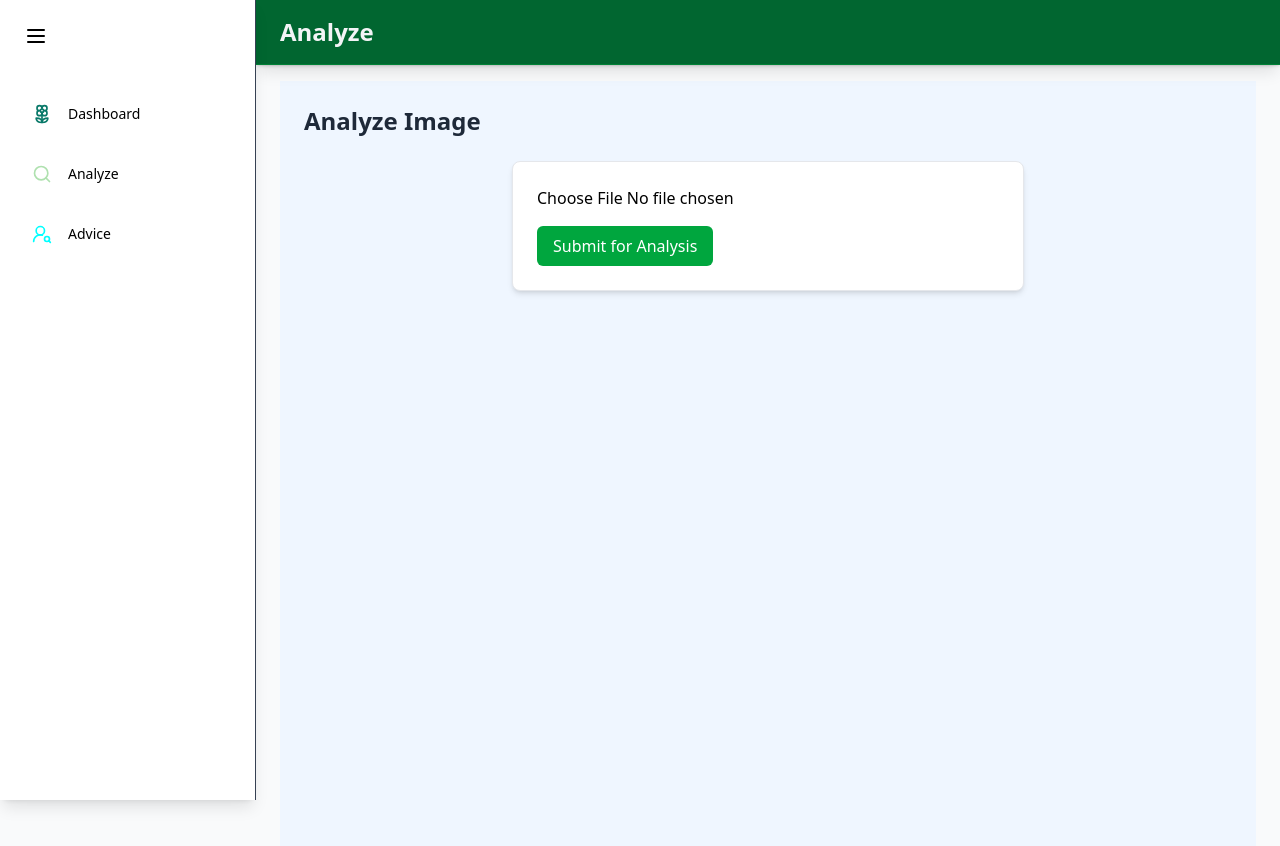
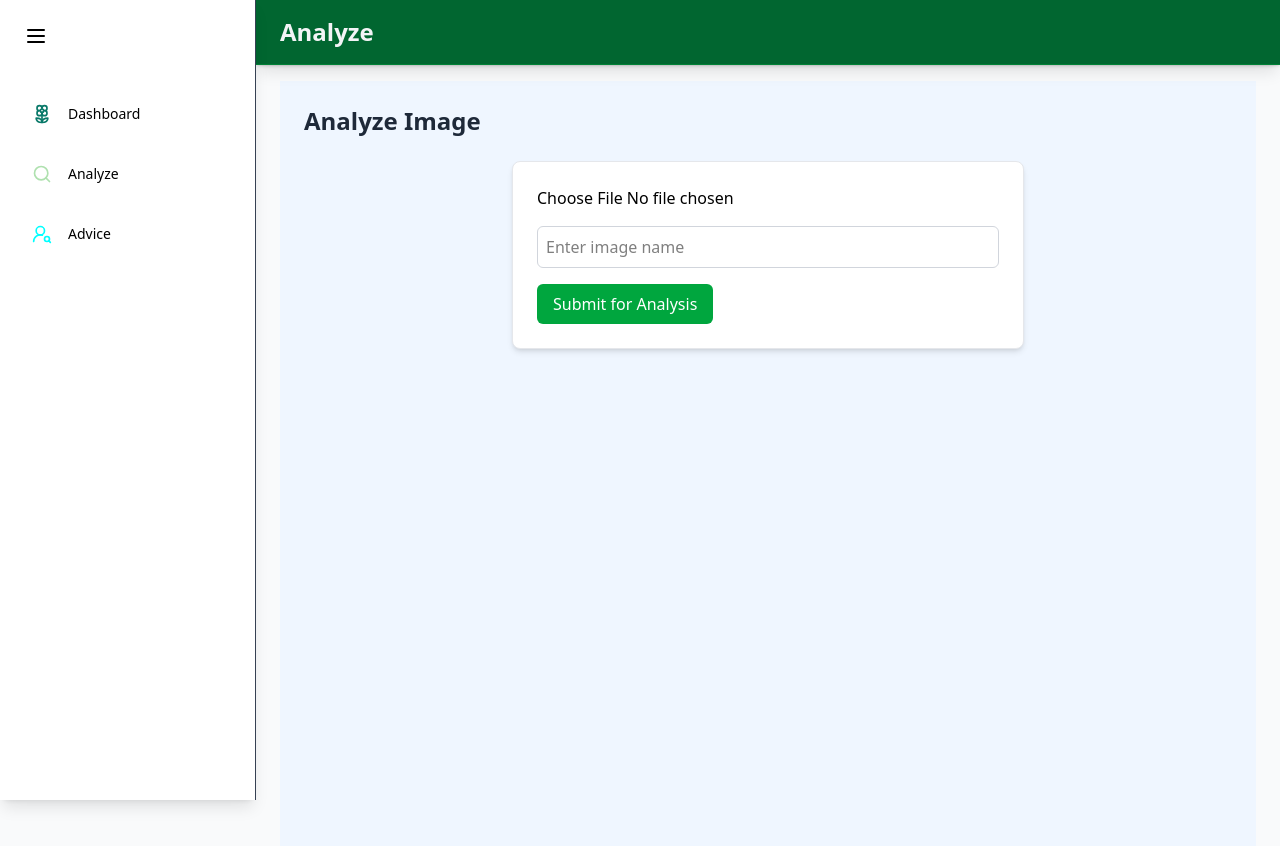
Before and after one commit to Shantanu-Tiwari/agrifront, a React (Vite) app: page /analyze in a window 1280 px wide. Shown: the top 846 px of the page. Built offline with nearby package versions, Linux system fonts and the light colour scheme; sample sign-in values are in the browser's storage.

Commit message:
named reports

```diff
--- a/src/pages/Analyze.jsx
+++ b/src/pages/Analyze.jsx
@@ -5,6 +5,7 @@ const Analyze = () => {
     const [preview, setPreview] = useState(null);
     const [uploading, setUploading] = useState(false);
     const [message, setMessage] = useState("");
+    const [imageName, setImageName] = useState(""); // New state for image name
 
     const handleFileChange = (e) => {
         const file = e.target.files[0];
@@ -15,8 +16,8 @@ const Analyze = () => {
     };
 
     const handleUpload = async () => {
-        if (!image) {
-            setMessage("Please select an image.");
+        if (!image || !imageName.trim()) {
+            setMessage("Please select an image and provide a name.");
             return;
         }
 
@@ -25,6 +26,7 @@ const Analyze = () => {
 
         const formData = new FormData();
         formData.append("image", image);
+        formData.append("name", imageName); // Add name field
 
         try {
             const token = localStorage.getItem("token");
@@ -53,11 +55,25 @@ const Analyze = () => {
             <h1 className="text-2xl font-semibold text-gray-800 mb-6">Analyze Image</h1>
 
             <div className="bg-white shadow-md rounded-lg p-6 border border-gray-200 max-w-lg mx-auto">
-                <input type="file" accept="image/*" onChange={handleFileChange} className="mb-4" />
+                <input
+                    type="file"
+                    accept="image/*"
+                    onChange={handleFileChange}
+                    className="mb-4"
+                />
 
                 {preview && (
                     <img src={preview} alt="Preview" className="w-full h-40 object-cover rounded-md mb-4" />
                 )}
+
+                {/* Input field for image name */}
+                <input
+                    type="text"
+                    placeholder="Enter image name"
+                    value={imageName}
+                    onChange={(e) => setImageName(e.target.value)}
+                    className="w-full p-2 border border-gray-300 rounded-md mb-4"
+                />
 
                 <button
                     onClick={handleUpload}
--- a/src/pages/Dashboard.jsx
+++ b/src/pages/Dashboard.jsx
@@ -24,7 +24,6 @@ const Dashboard = () => {
                     },
                 });
 
-                // Log response for debugging
                 console.log("Response status:", res.status);
 
                 if (!res.ok) {
@@ -36,12 +35,9 @@ const Dashboard = () => {
                 const data = await res.json();
                 console.log("Reports data:", data);
 
-                // Check the structure of the response
                 if (data && data.reports) {
-                    // If API returns { reports: [...] }
                     setReports(Array.isArray(data.reports) ? data.reports : []);
                 } else {
-                    // If API directly returns the array
                     setReports(Array.isArray(data) ? data : []);
                 }
             } catch (error) {
@@ -74,11 +70,18 @@ const Dashboard = () => {
                                 src={report.imageUrl || "/placeholder-image.jpg"} // Better fallback
                                 alt="Report"
                                 className="w-full h-40 object-cover rounded-md mb-4"
-                                onError={(e) => {e.target.src = "/placeholder-image.jpg";}}
+                                onError={(e) => { e.target.src = "/placeholder-image.jpg"; }}
                             />
-                            <p className="text-gray-800"><strong>Status:</strong> {report.status || "Unknown"}</p>
+                            <p className="text-gray-800">
+                                <strong>Name:</strong> {report.name || "Unnamed Report"}
+                            </p>
+                            <p className="text-gray-800">
+                                <strong>Status:</strong> {report.status || "Unknown"}
+                            </p>
                             {report.status === "Processed" && (
-                                <p className="text-gray-700"><strong>Result:</strong> {report.analysisResult || "No results available"}</p>
+                                <p className="text-gray-700">
+                                    <strong>Result:</strong> {report.analysisResult || "No results available"}
+                                </p>
                             )}
                             <p className="text-gray-600 text-sm mt-2">
                                 <strong>Date:</strong> {report.createdAt ? new Date(report.createdAt).toLocaleDateString() : "Unknown date"}
```
